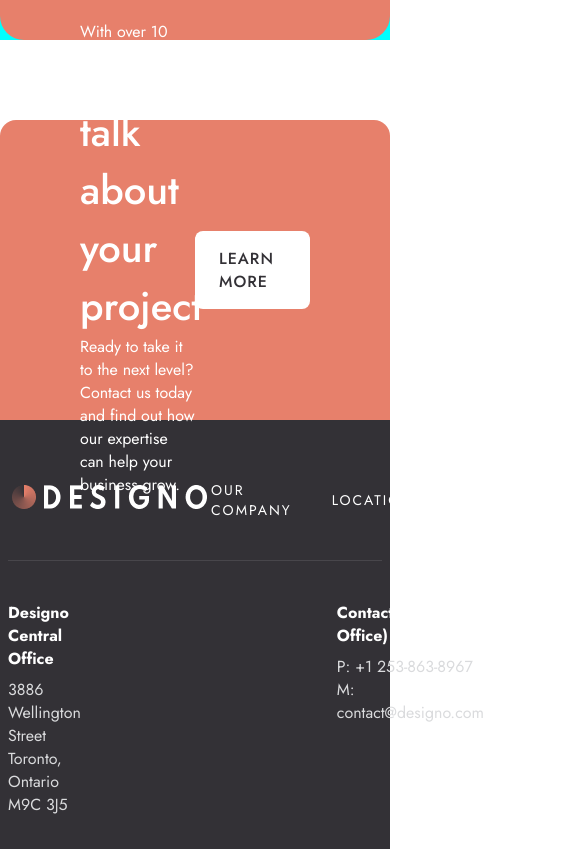
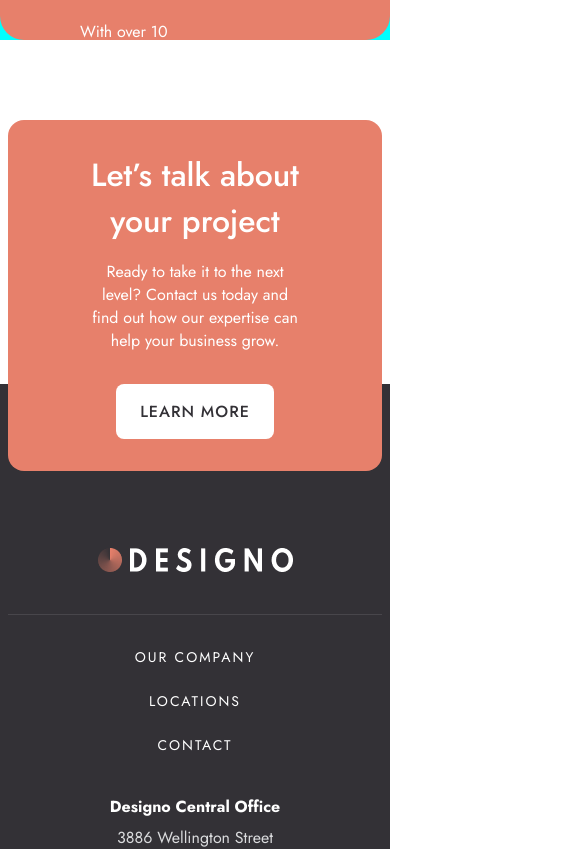
Before and after one commit to DanyloOhurtsov/Designo, a React (Create React App) app: page / in a window 390 px wide. Shown: the part 780-1629 px from the top of the page, 585 px wide, since content can reach past the window. Built offline with nearby package versions, Linux system fonts and the light colour scheme; some icons are missing; the HTML template or start-up script is replaced by a standard one.

Commit message:
Footer component | Tablet and Mobile
Changes:
- Updated Footer component styling for tablet and mobile screens

```diff
--- a/src/components/FooterComp/FooterComp.jsx
+++ b/src/components/FooterComp/FooterComp.jsx
@@ -11,6 +11,7 @@ import { FaSquareInstagram } from "react-icons/fa6";
 export const FooterComp = () => {
     return (
         <div className={styles.footerComp}>
+            <div className={styles.topFooter}>
                 <div className={styles.topContentFooter}>
                     <div className={styles.textContent}>
                         <h2 className={styles.title2}>
@@ -19,8 +20,9 @@ export const FooterComp = () => {
                             your project
                         </h2>
                         <p className={styles.subtitle}>
-                        Ready to take it to the next level? Contact us today and
-                        find out how our expertise can help your business grow.
+                            Ready to take it to the next level? Contact us today
+                            and find out how our expertise can help your
+                            business grow.
                         </p>
                     </div>
                     <NavLink
@@ -30,12 +32,14 @@ export const FooterComp = () => {
                         Learn More
                     </NavLink>
                 </div>
+            </div>
             <div className={styles.bottomFooter}>
                 <div className={styles.bottomContentFooter}>
                     <div className={styles.linksRow}>
                         <NavLink to={"/"}>
                             <img src={allLogos.lightLogo} alt="LightLogo" />
                         </NavLink>
+                        <div className={styles.lineAfterLogo}></div>
                         <nav className={styles.linksNavigation}>
                             <NavLink
                                 to={"/our-company"}
--- a/src/components/FooterComp/footerComp.module.scss
+++ b/src/components/FooterComp/footerComp.module.scss
@@ -5,11 +5,15 @@
     width: 100%;
     padding-top: 220px;
     position: relative;
-    .topContentFooter {
+    .topFooter {
+        width: 100%;
+        padding: 0 8px;
         position: absolute;
         top: 0;
         transform: translateX(-50%);
         left: 50%;
+        .topContentFooter {
+            margin: 0 auto;
             max-width: 1110px;
             width: 100%;
             padding: 10px 80px;
@@ -18,7 +22,7 @@
             display: flex;
             justify-content: space-between;
             align-items: center;
-        border-radius: 16px 16px 0 0;
+            border-radius: 16px;
             .textContent {
                 width: 50%;
                 .title2 {
@@ -50,11 +54,11 @@
                 }
             }
         }
+    }
     .bottomFooter {
         width: 100%;
         background-color: $color_darkGrey;
         padding: 140px 8px 64px;
-        padding-top: 140px;
         .bottomContentFooter {
             max-width: 1110px;
             width: 100%;
@@ -64,6 +68,14 @@
                 justify-content: space-between;
                 width: 100%;
                 align-items: center;
+                .lineAfterLogo {
+                    width: 100%;
+                    height: 1px;
+                    background: $color_White;
+                    opacity: 0.1;
+                    margin: 32px 0 ;
+                    display: none;
+                }
                 .linksNavigation {
                     display: flex;
                     align-items: center;
@@ -101,7 +113,7 @@
                     }
                 }
             }
-            .line{
+            .line {
                 width: 100%;
                 height: 1px;
                 background-color: $color_White;
@@ -129,15 +141,15 @@
                         }
                     }
                 }
-                .sociaContent{
+                .sociaContent {
                     display: flex;
                     align-items: center;
                     gap: 16px;
-                    a{
+                    a {
                         color: $color_White;
                         font-size: $size_24;
                         transition: 250ms;
-                        &:hover{
+                        &:hover {
                             color: $color_Peach;
                         }
                     }
@@ -146,3 +158,82 @@
         }
     }
 }
+
+@media screen and (max-width: 768px) {
+    .footerComp {
+        padding-top: 264px;
+        .topFooter {
+            .topContentFooter {
+                padding: 32px 80px;
+                flex-direction: column;
+                height: 350px;
+                .textContent {
+                    width: 80%;
+                    display: flex;
+                    flex-direction: column;
+                    gap: 16px;
+                    text-align: center;
+                }
+            }
+        }
+        .bottomFooter {
+            padding: 180px 8px 64px;
+            .bottomContentFooter {
+                .contactRow {
+                    .locationContent {
+                        gap: 32px;
+                    }
+                }
+            }
+        }
+    }
+}
+
+@media screen and (max-width: 610px) {
+    .footerComp {
+        .topFooter {
+            .topContentFooter {
+                gap: 32px;
+                min-height: 350px;
+                height: fit-content;
+                .textContent {
+                    width: 100%;
+                    .title2 {
+                        font-size: $size_32;
+                    }
+                }
+            }
+        }
+        .bottomFooter {
+            padding: 160px 8px 64px;
+            .bottomContentFooter {
+                .linksRow {
+                    flex-direction: column;
+                    .lineAfterLogo {
+                        display: block;
+                    }
+                    .linksNavigation {
+                        flex-direction: column;
+                        gap: 24px;
+                    }
+                }
+                .line {
+                    display: none;
+                }
+                .contactRow {
+                    margin-top: 40px;
+                    flex-direction: column;
+                    gap: 40px;
+                    align-items: center;
+                    .locationContent {
+                        flex-direction: column;
+                        gap: 48px;
+                        .itemLocation {
+                            text-align: center;
+                        }
+                    }
+                }
+            }
+        }
+    }
+}
--- a/src/mainStyles.module.scss
+++ b/src/mainStyles.module.scss
@@ -10,6 +10,7 @@ $color_LightGrey: #dadbdd;
 // SIZEs
 $size_48: 48px;
 $size_40: 40px;
+$size_32: 32px;
 $size_24: 24px;
 $size_20: 20px;
 $size_16: 16px;
```
Lines whose indentation alone changed are shown as unchanged.
